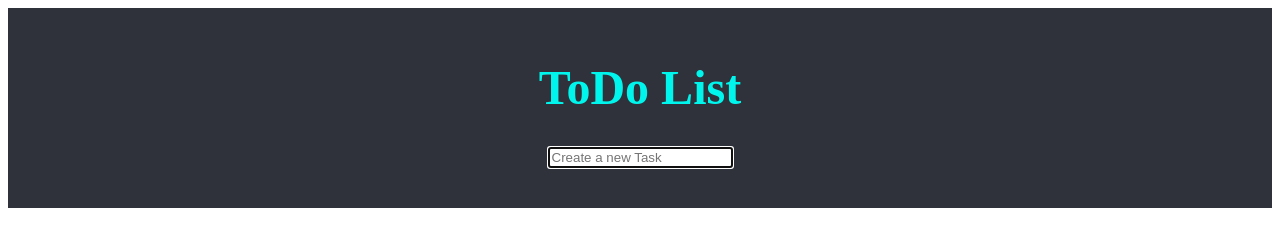
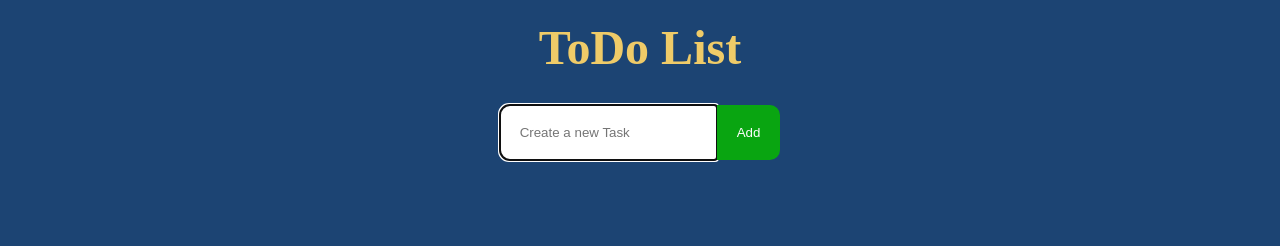
Before and after one commit to Thekote/ToDo-List42, a plain HTML site: page index.html in a window 1280 px wide. Drawn offline with Linux system fonts and the light colour scheme.

Commit message:
Fixed CSS bugs, removed garbage, improved html

```diff
--- a/index.html
+++ b/index.html
@@ -14,8 +14,8 @@
         <h1>ToDo List</h1>
         <form class="todo-form">
             <input autofocus type="text" aria-label="Enter a new todo item" placeholder="Create a new Task"
-                class="js-todo-input">
-            <!-- <input type="date" class="dueDate"> -->
+                class="js-todo-input"><button class="addBtn" type="submit">Add</button>
+
         </form>
         <div>
             <ul class="todo-list js-todo-list ">
--- a/js/script.js
+++ b/js/script.js
@@ -20,15 +20,13 @@ function renderTodo(todo){
     const li = document.createElement("li");
     li.setAttribute('class', `todo-item ${isChecked}`);
     li.setAttribute('data-key', todo.id);
-    //li.setAttribute('due-date', todo.dueDate);
     li.innerHTML = `
-    <li class="todo-item">
         <div class="todo-description">
             <input id="${todo.id}" type="checkbox"/></button>
             <label for="${todo.id}" class="tick js-tick">${todo.description}</label>
         </div>
         <button class="todo-delete-button">X</button>
-    </li>`;
+    `;
 
     if (item) {
         list.replaceChild(li, item);
@@ -42,7 +40,6 @@ function addTodo(description) {
         description,
         checked: false,
         id: Date.now(),
-        //dueDate,
     };
     todos.push(todo);
     saveTodo(todo);
--- a/styles/styles.css
+++ b/styles/styles.css
@@ -1,7 +1,20 @@
+* {
+  box-sizing: border-box;
+  margin: 0;
+  padding: 0;
+}
+
+:root {
+  --main-bg-color: #1C4473
+}
 
 
+body{
+  background-color: var(--main-bg-color);
+}
+
 .container {
-  background-color: #2F323A;
+  background-color: #1C4473;
   min-width: 700px;
   display: flex;
   flex-direction: column;
@@ -11,23 +24,33 @@
 }
 
 h1 {
-  color: #00F6ED;
+  color: #EFCB68;
   font-size: 3rem;
+}
+
+.js-todo-input{
+  margin-top: 30px;
+  padding: 20px;
+  border: none;
+  border-radius: 10px 0px 0px 10px;
 }
 
 
 .todo-list {
   width: 300px;
-  margin: 20px auto 0;
+  margin: 30px auto 0;
   list-style: none;
-  background-color: #A1B5D8;
+  border-radius: 20px 20px 20px 20px;
+  background-color: #7EA3CC;
 }
 
 .todo-item {
-  padding: 5px 10px;
+  padding: 10px 10px;
   display: flex;
   align-items: center;
   justify-content: space-between;
+  font-size: 25px;
+
 }
 
 .todo-description {
@@ -35,18 +58,34 @@ h1 {
   align-items: center;
 }
 
+.todo-description-completed {
+  text-decoration: line-through;
+}
+
 .todo-description label {
   margin-left: 10px;
+  cursor: pointer;
 }
 
 .todo-delete-button {
   cursor: pointer;
   padding: 5px;
-  color: red;
+  color: #B3001B;
   border: none;
   border-radius: 50%;
 }
 
 .todo-delete-button:hover {
-  background-color: rgb(230, 199, 199);
+  background-color: #FF4763;
 }
+
+.addBtn {
+  padding: 20px;
+  background: rgb(9, 165, 17);
+  color: rgb(253, 253, 253);
+  text-align: right;
+  cursor: pointer;
+  border: none;
+  border-radius: 0px 10px 10px 0px;
+
+}
```
